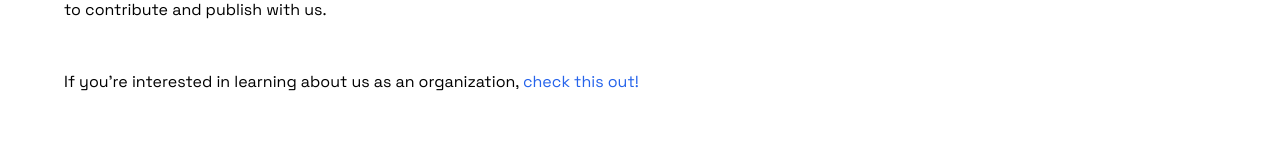
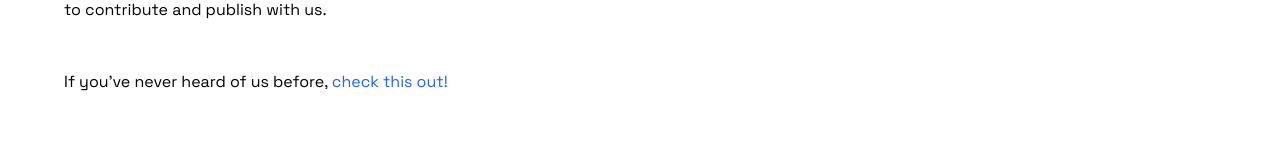
Before and after one commit to cornelldatajournal/site, a Next.js app: page /contribute in a window 1280 px wide. Shown: the part 219-379 px from the top of the page. Built offline with nearby package versions, Linux system fonts and the light colour scheme.

Commit message:
temp fix for Birds article

```diff
--- a/src/app/contribute/page.tsx
+++ b/src/app/contribute/page.tsx
@@ -11,7 +11,7 @@ export default function GetInvolvedPage() {
 
             <section className="mb-16">
                 <p className="font-space-grotesk">
-                    If you&apos;re interested in learning about us as an organization,{" "}
+                    If you&apos;ve never heard of us before,{" "}
                     <a href="/about" className="text-blue-600 hover:underline">
                         check this out!
                     </a>
--- a/src/content/the-effects-of-climate-change/index.mdx
+++ b/src/content/the-effects-of-climate-change/index.mdx
@@ -5,6 +5,6 @@ author: ["Annie Fu", "Jennifer Russell", "Daniel Sanderson"]
 publishedDate: "2024-03-20"
 section: "Environment"
 image_path: "public/images/wood.png"
-external_link: "https://www.cornelldatajournal.org/articles/wings-of-change"
+external_link: "https://cdj-bqfrtnkmv-cornell-data-journals-projects.vercel.app/articles/wings-of-change"
 layout: "image"
 ---
```
